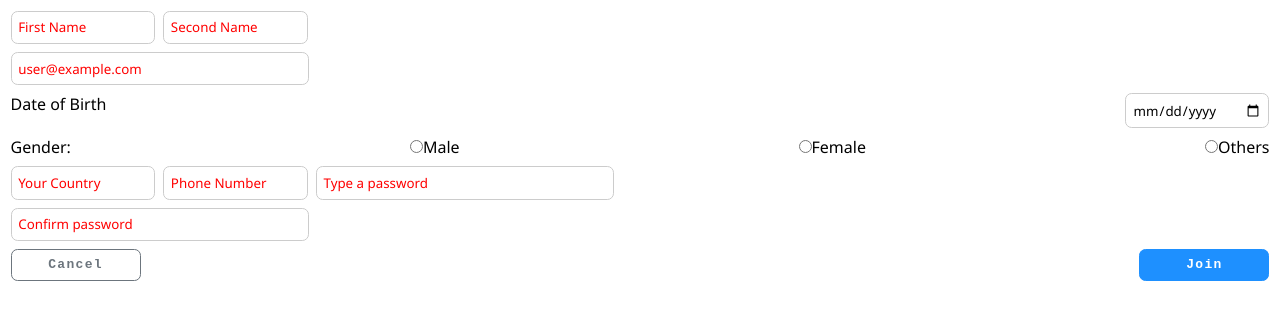
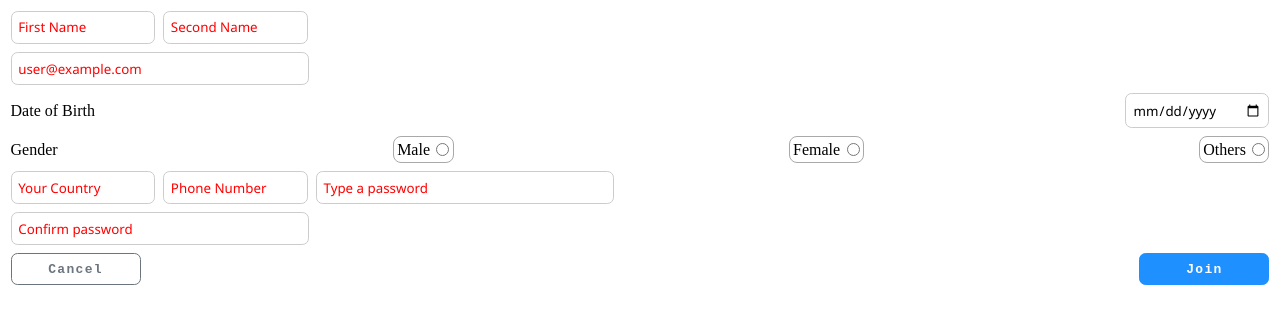
Before and after one commit to Swaraj-Deep/cloneFrontend, a Next.js app: page /register/user in a window 1280 px wide. Shown: the top 324 px of the page. Built offline with nearby package versions, Linux system fonts and the light colour scheme.

Commit message:
Fix styling

```diff
--- a/components/Registration/UserRegistration/UserRegistration.js
+++ b/components/Registration/UserRegistration/UserRegistration.js
@@ -1,12 +1,15 @@
 import {useState} from "react";
-import FormCreator from "../../../creators/FormCreator";
 import {
   getUserRegistrationInitialState
 } from "../../../states/initialStates/getInitialStates/userRegistrationInitialState";
+import styles from "./UserRegistration.module.css";
+import Label from "../../../shared-components/Label";
+import Input from "../../../shared-components/Input";
+import Button from "../../../shared-components/Button";
 
 export default function UserRegistration(props) {
   const [formState, setFormState] = useState(getUserRegistrationInitialState());
-  const obj = {
+  const {layout, buttons} = {
     layout: {
       firstName: {
         id: 'inpFstNm',
@@ -52,7 +55,7 @@ export default function UserRegistration(props) {
         displayLabel: true,
         className: 'flex-basis-100'
       }, gender: {
-        id: 'inpGdr', labelText: 'Gender:', type: "radio", displayLabel: true, className: 'flex-basis-100', buttons: [{
+        id: 'inpGdr', labelText: 'Gender', type: "radio", displayLabel: true, className: 'flex-basis-100', buttons: [{
           id: 'inpMl', labelFor: 'male', labelText: 'Male', inputValue: 'm', inputOnChange: setFormState
         }, {
           id: 'inpFml', labelFor: 'female', labelText: 'Female', inputValue: 'f', inputOnChange: setFormState
@@ -120,10 +123,54 @@ export default function UserRegistration(props) {
       size: "md"
     }]
   };
+  const onSubmit = (e) => console.log(e);
+  const onReset = (e) => console.log(e);
 
 
-  return (<>
-    <FormCreator onReset={() => console.log("Reset")} onSubmit={() => console.log("Submit")} config={obj}
-                 formState={formState}/>
-  </>);
+  return (<form onSubmit={(e) => {
+    e.preventDefault();
+    onSubmit(e);
+  }} onReset={(e) => {
+    e.preventDefault();
+    onReset(e);
+  }} noValidate={true} autoComplete={"new-password"}
+                className={`d-flex flex-row flex-wrap align-items-center ${styles.gap} ${styles.padding}`}>
+    {Object.keys(layout).map((key) => (<div key={layout[key].id}
+                                            className={`${layout[key].displayLabel ? 'd-flex justify-contents-space-between justify-contents-center align-items-center' : ''} ${styles[layout[key].className]}`}>
+      {layout[key].type === 'radio' ? <>
+        {layout[key].displayLabel && <Label text={layout[key].labelText}/>}
+        {layout[key].buttons.map(button => (<span key={button.id} className={`border ${styles.paddingSm}
+         ${button.inputValue === formState[key] ? styles.borderActive : ''} d-flex align-items-center`}>
+                <Label className={`${styles.paddingMdRight}`} text={button.labelText} htmlFor={button.labelFor}/>
+                <Input
+                  checked={button.inputValue === formState[key]}
+                  type={layout[key].type}
+                  value={button.inputValue}
+                  name={key}
+                  id={button.labelFor}
+                  onChange={(e) => button.inputOnChange(prevState => ({...prevState, [key]: e.target.value}))}
+                />
+              </span>))}
+      </> : <>
+        {layout[key].displayLabel && <Label text={layout[key].labelText} htmlFor={layout[key].labelFor}/>}
+        <Input
+          value={layout[key].inputValue}
+          onChange={(e) => layout[key].inputOnChange(prevState => ({...prevState, [key]: e.target.value}))}
+          id={layout[key].labelFor}
+          type={layout[key].type}
+          size={layout[key].size}
+          pattern={layout[key].pattern}
+          required={layout[key].required}
+          placeholder={layout[key].placeholder}
+        />
+      </>}
+    </div>))}
+    <div className={'d-flex justify-contents-space-between width-100'}>
+      {buttons.map(button => (
+        <Button key={button.id} text={button.btnText} type={button.btnType} btnStyle={button.btnStyle}
+                onClick={button.onClick}
+                disabled={button.disabled}
+                size={button.size}/>))}
+    </div>
+  </form>);
 }
--- /dev/null
+++ b/components/Registration/UserRegistration/UserRegistration.module.css
@@ -0,0 +1,23 @@
+.gap {
+  gap: 0.5em;
+}
+
+.flex-basis-100 {
+  flex-basis: 100%;
+}
+
+.padding {
+  padding: 0.66em;
+}
+
+.paddingSm {
+  padding: 0.2em;
+}
+
+.paddingMdRight {
+  padding-right: 0.4em;
+}
+
+.borderActive {
+  border-color: dodgerblue;
+}
--- a/creators/FormCreator/FormCreator.js
+++ /dev/null
@@ -1,52 +0,0 @@
-import styles from './FormCreator.module.css';
-import Label from "../../shared-components/Label";
-import Input from "../../shared-components/Input";
-import Button from "../../shared-components/Button";
-
-export default function FormCreator({onSubmit, onReset, config, formState}) {
-  const {layout, buttons} = config;
-  return (<form onSubmit={(e) => {
-    e.preventDefault();
-    onSubmit(e);
-  }} onReset={(e) => {
-    e.preventDefault();
-    onReset(e);
-  }} noValidate={true} autoComplete={"new-password"} className={`d-flex flex-row flex-wrap ${styles.gap} ${styles.padding}`}>
-    {Object.keys(layout).map((key) => (<div key={layout[key].id}
-                                            className={`${layout[key].displayLabel ? 'd-flex justify-contents-space-between' : ''} ${styles[layout[key].className]}`}>
-      {layout[key].type === 'radio' ? <>
-        {layout[key].displayLabel && <Label text={layout[key].labelText}/>}
-        {layout[key].buttons.map(button => (<span key={button.id}>
-                <Input
-                  checked={button.inputValue === formState[key]}
-                  type={layout[key].type}
-                  value={button.inputValue}
-                  name={key}
-                  id={button.labelFor}
-                  onChange={(e) => button.inputOnChange(prevState => ({...prevState, [key]: e.target.value}))}
-                />
-                <Label text={button.labelText} htmlFor={button.labelFor}/>
-              </span>))}
-      </> : <>
-        {layout[key].displayLabel && <Label text={layout[key].labelText} htmlFor={layout[key].labelFor}/>}
-        <Input
-          value={layout[key].inputValue}
-          onChange={(e) => layout[key].inputOnChange(prevState => ({...prevState, [key]: e.target.value}))}
-          id={layout[key].labelFor}
-          type={layout[key].type}
-          size={layout[key].size}
-          pattern={layout[key].pattern}
-          required={layout[key].required}
-          placeholder={layout[key].placeholder}
-        />
-      </>}
-    </div>))}
-    <div className={'d-flex justify-contents-space-between width-100'}>
-      {buttons.map(button => (
-        <Button key={button.id} text={button.btnText} type={button.btnType} btnStyle={button.btnStyle}
-                onClick={button.onClick}
-                disabled={button.disabled}
-                size={button.size}/>))}
-    </div>
-  </form>)
-}
--- a/creators/FormCreator/FormCreator.module.css
+++ /dev/null
@@ -1,11 +0,0 @@
-.gap {
-  gap: 0.5em;
-}
-
-.flex-basis-100 {
-  flex-basis: 100%;
-}
-
-.padding {
-  padding: 0.66em;
-}
--- a/creators/FormCreator/index.js
+++ /dev/null
@@ -1,3 +0,0 @@
-import FormCreator from './FormCreator';
-
-export default FormCreator;
--- a/shared-components/Input/Input.js
+++ b/shared-components/Input/Input.js
@@ -1,9 +1,9 @@
 import styles from './Input.module.css';
 
-export default function Input({size, type, value, onChange, onClick, id, name, checked, pattern, placeholder, required}) {
+export default function Input({size, type, value, onChange, onClick, id, name, checked, pattern, placeholder, required, className}) {
   return <>
     <input
-      className={`${styles.input} ${size === 'sm' ? styles.inputSmall : size === 'md' ? styles.inputMedium : size === 'lg' ? styles.inputLarge : styles.input}`}
+      className={`${className} ${styles.input} ${size === 'sm' ? styles.inputSmall : size === 'md' ? styles.inputMedium : size === 'lg' ? styles.inputLarge : styles.input}`}
       type={type}
       value={value}
       onChange={onChange}
--- a/shared-components/Label/Label.js
+++ b/shared-components/Label/Label.js
@@ -1,8 +1,8 @@
 import styles from "./Label.module.css";
 
-export default function Label({ text, htmlFor }) {
+export default function Label({ text, htmlFor, className }) {
   return (
-    <label className={styles.label} htmlFor={htmlFor}>
+    <label className={`styles.label ${className}`} htmlFor={htmlFor}>
       {text}
      </label>
   );
--- a/styles/global.css
+++ b/styles/global.css
@@ -68,3 +68,8 @@
 .width-100 {
   width: 100%;
 }
+
+.border {
+  border: 0.1em solid darkgray;
+  border-radius: 0.5em;
+}
```
